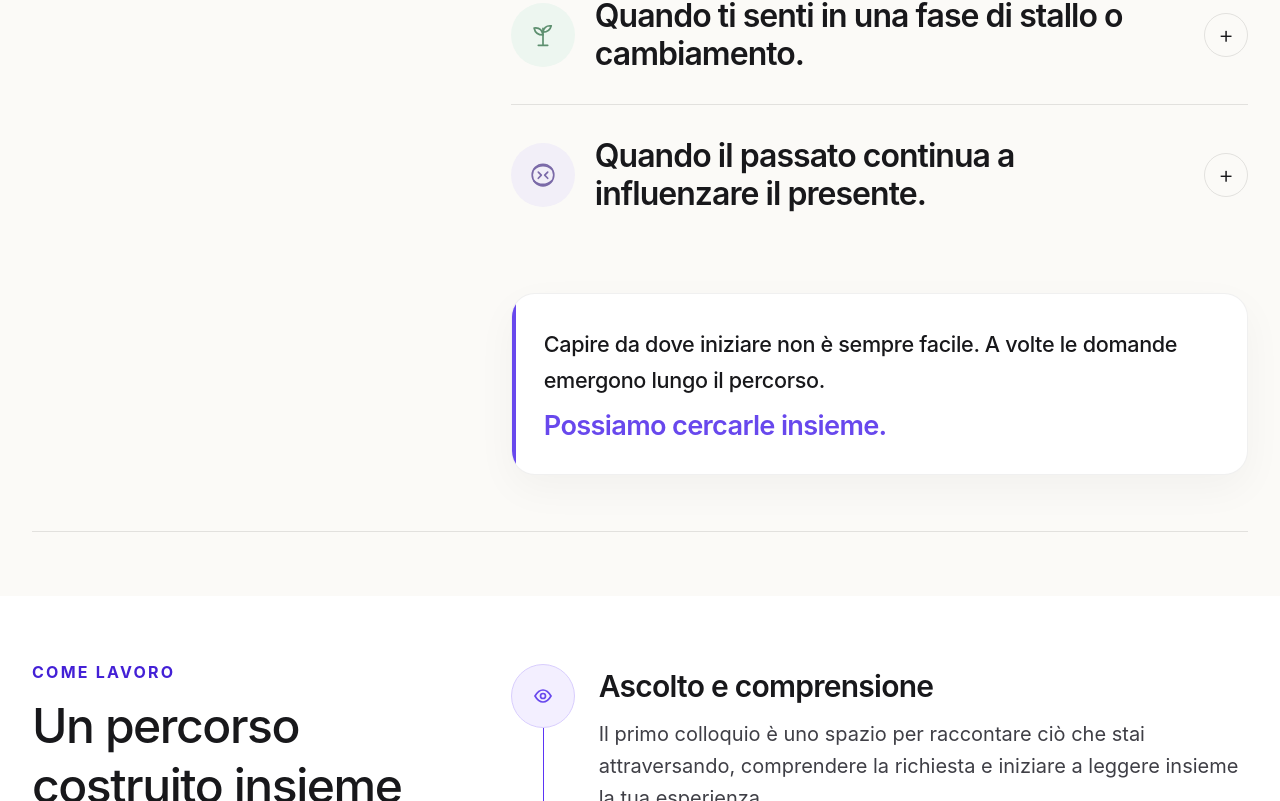
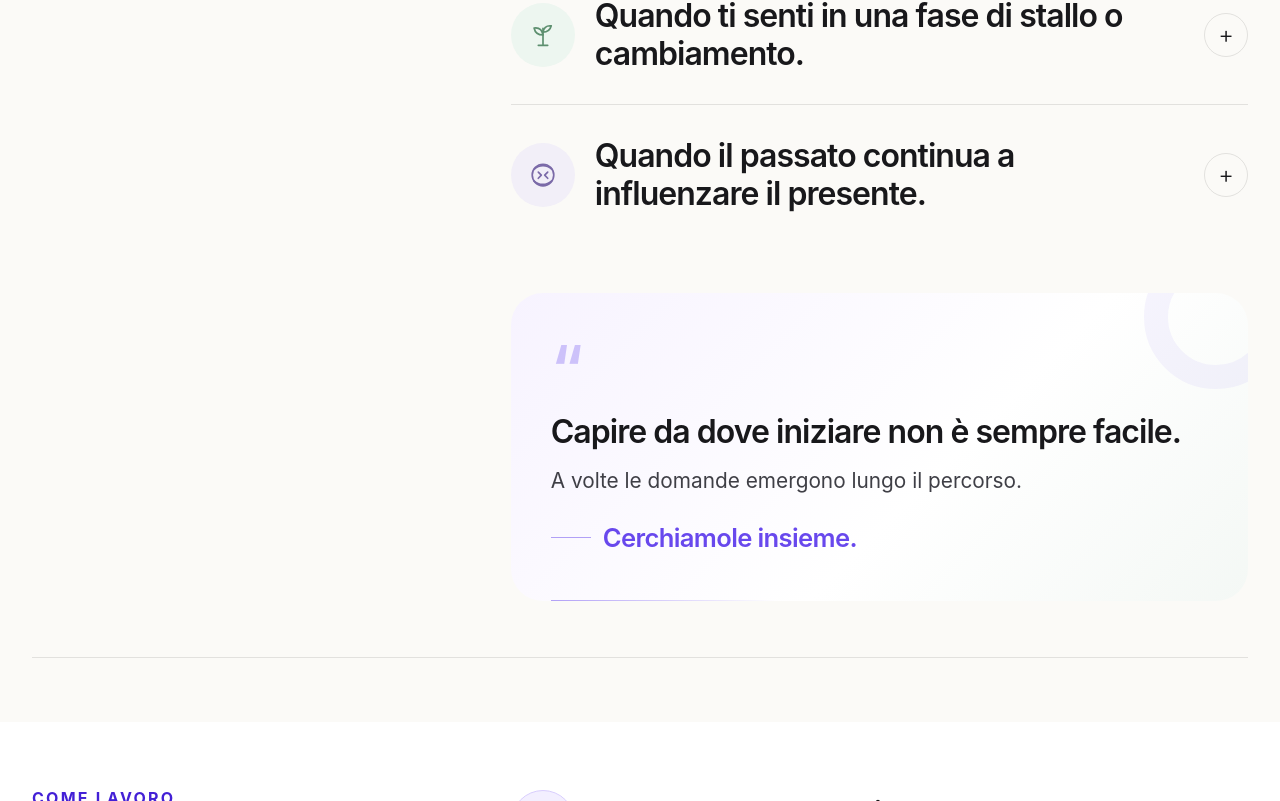
Before and after one commit to Yvanesse/giorgia-psychologist, a Next.js app: page / in a window 1280 px wide. Shown: the part 2797-3598 px from the top of the page. Built offline with nearby package versions, Linux system fonts and the light colour scheme; no server answers.

Commit message:
ui: redesign closing as modern statement block

```diff
--- a/src/components/sections/WhenUsefulSection.tsx
+++ b/src/components/sections/WhenUsefulSection.tsx
@@ -137,14 +137,25 @@ export function WhenUsefulSection() {
             </div>
 
             <div className="mt-10 sm:mt-12">
-              <div className="relative overflow-hidden rounded-[1.5rem] border border-black/[0.06] bg-white px-6 py-7 shadow-[0_14px_40px_rgba(24,24,27,0.04)] sm:px-8 sm:py-8">
-                <div aria-hidden="true" className="absolute left-0 top-0 h-full w-1 bg-[#6848ed]" />
-                <p className="max-w-3xl text-[1.2rem] font-medium leading-8 tracking-[-0.015em] text-ink sm:text-[1.35rem] sm:leading-9">
-                  {whenUsefulContent.closing} A volte le domande emergono lungo il percorso.
-                </p>
-                <p className="mt-3 max-w-3xl text-[1.45rem] font-semibold leading-[1.2] tracking-[-0.025em] text-[#6848ed] sm:text-[1.7rem]">
-                  Possiamo cercarle insieme.
-                </p>
+              <div className="relative overflow-hidden rounded-[2rem] bg-[linear-gradient(135deg,#f7f3ff_0%,#fff_58%,#f4f8f5_100%)] px-7 py-9 sm:px-10 sm:py-11">
+                <div aria-hidden="true" className="pointer-events-none absolute -right-10 -top-12 h-36 w-36 rounded-full border-[24px] border-[#6848ed]/[0.06]" />
+                <div aria-hidden="true" className="pointer-events-none absolute bottom-0 left-10 h-px w-40 bg-gradient-to-r from-[#6848ed]/50 to-transparent sm:w-56" />
+
+                <div className="relative z-10 max-w-3xl">
+                  <div aria-hidden="true" className="mb-3 text-[3rem] font-semibold leading-none tracking-[-0.06em] text-[#6848ed]/30 sm:text-[4rem]">
+                    “
+                  </div>
+                  <p className="text-[1.45rem] font-semibold leading-[1.18] tracking-[-0.03em] text-ink sm:text-[1.8rem] lg:text-[2rem]">
+                    {whenUsefulContent.closing}
+                  </p>
+                  <p className="mt-3 text-[1.15rem] leading-8 text-ink-soft sm:text-[1.3rem] sm:leading-9">
+                    A volte le domande emergono lungo il percorso.
+                  </p>
+                  <p className="mt-5 inline-flex items-center gap-3 text-[1.35rem] font-semibold tracking-[-0.025em] text-[#6848ed] sm:text-[1.6rem]">
+                    <span aria-hidden="true" className="h-px w-8 bg-[#6848ed]/50 sm:w-10" />
+                    Cerchiamole insieme.
+                  </p>
+                </div>
               </div>
             </div>
           </div>
```
